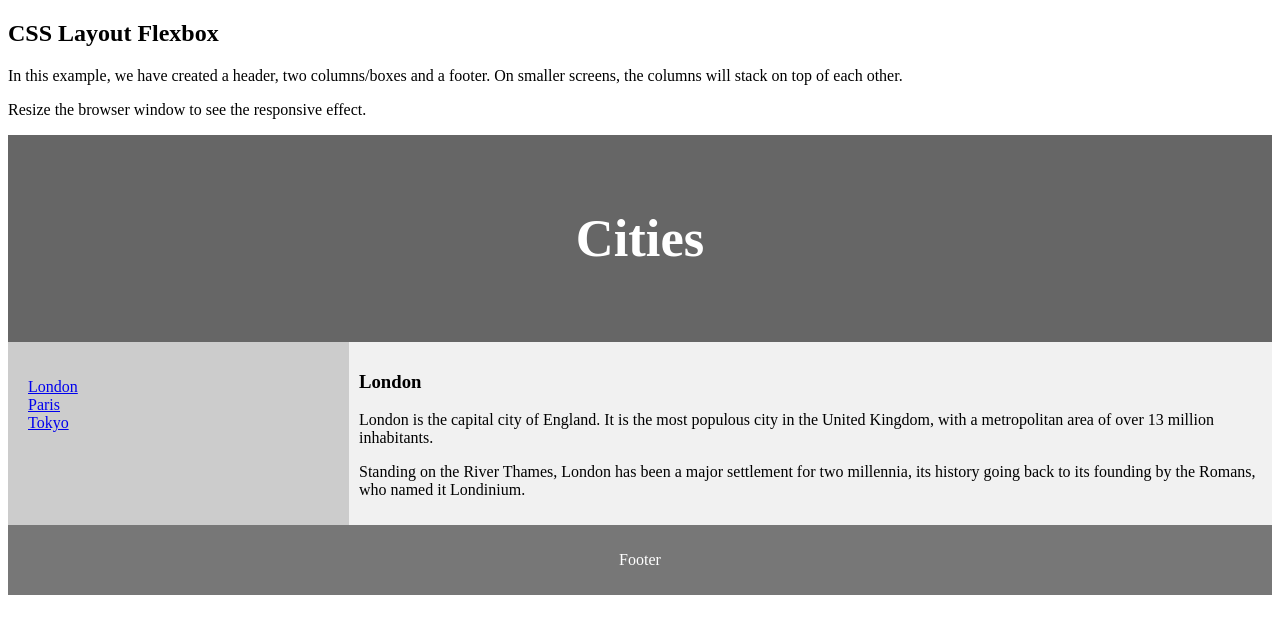
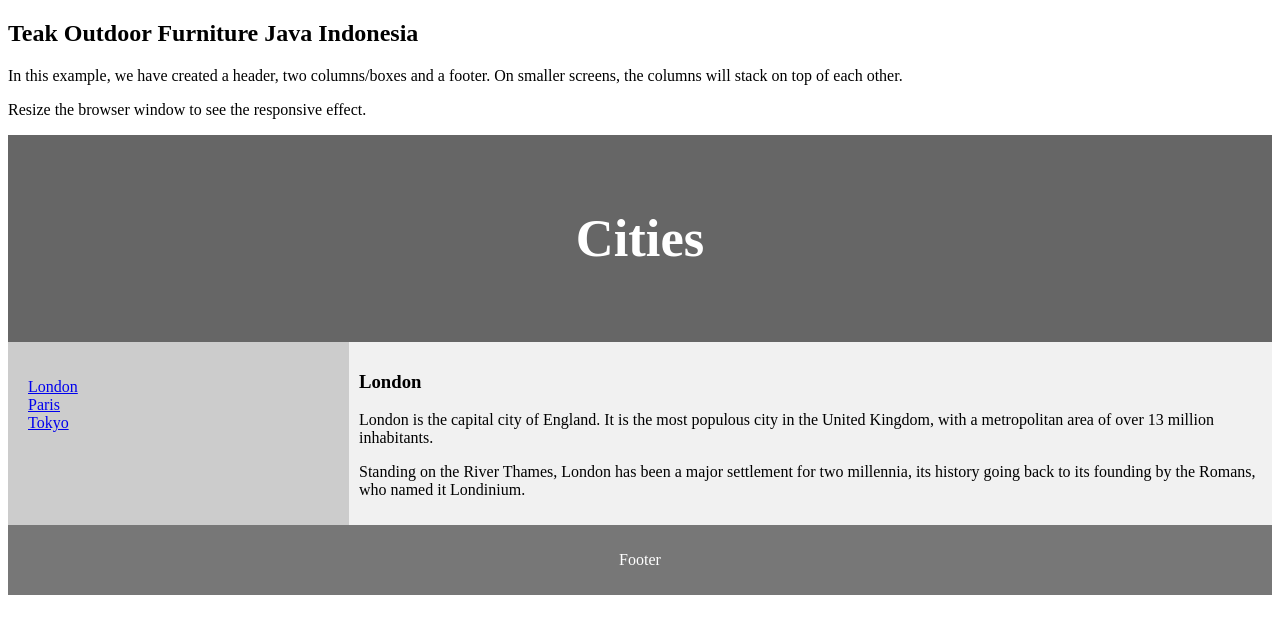
Before and after one commit to Rizaljpr1992/teakoutdoorfurniturejava, a plain HTML site: page index.htm in a window 1280 px wide. Drawn offline with Linux system fonts and the light colour scheme.

Commit message:
Update index.htm

```diff
--- a/index.htm
+++ b/index.htm
@@ -71,7 +71,7 @@ footer {
 </head>
 <body>
 
-<h2>CSS Layout Flexbox</h2>
+<h2>Teak Outdoor Furniture Java Indonesia</h2>
 <p>In this example, we have created a header, two columns/boxes and a footer. On smaller screens, the columns will stack on top of each other.</p>
 <p>Resize the browser window to see the responsive effect.</p>
 
```
